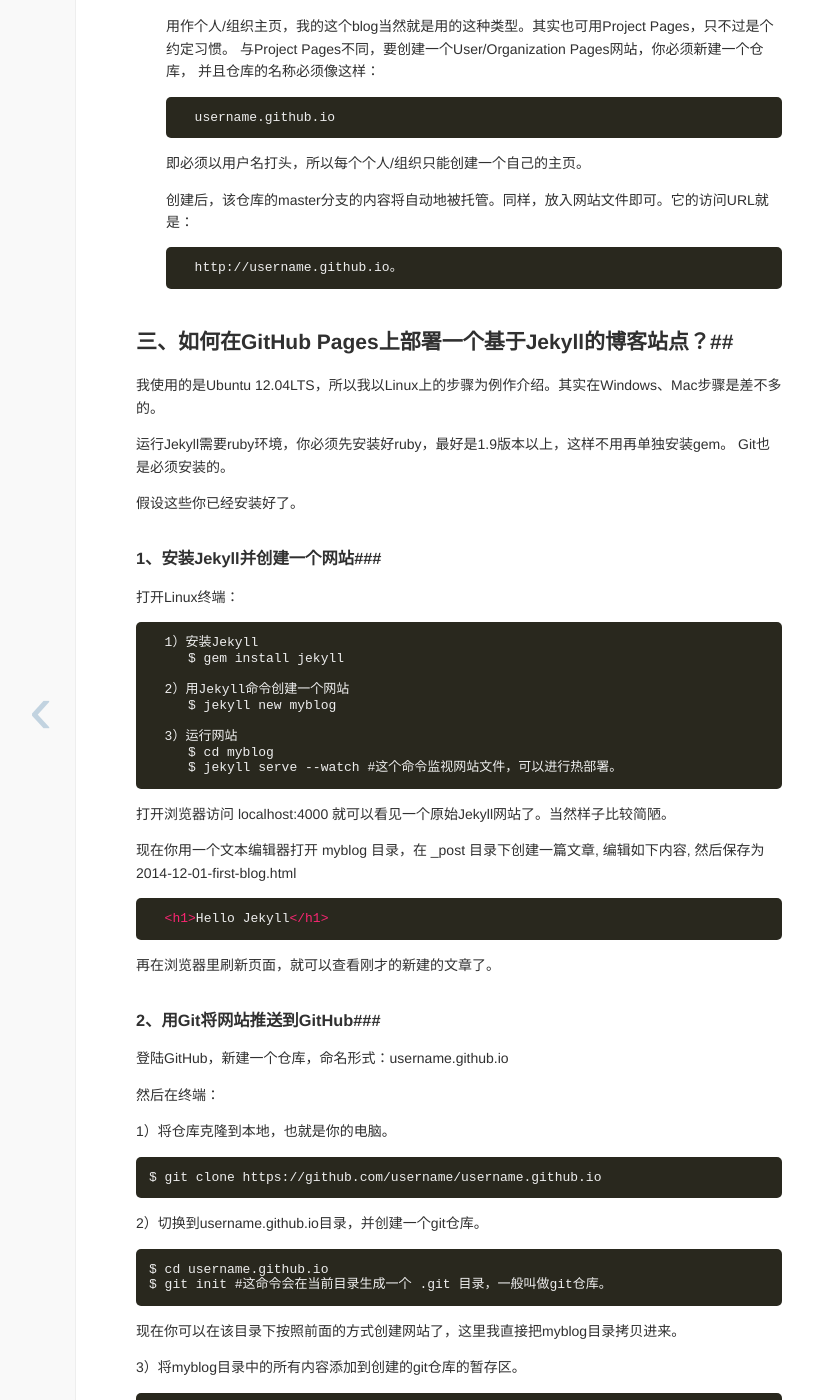
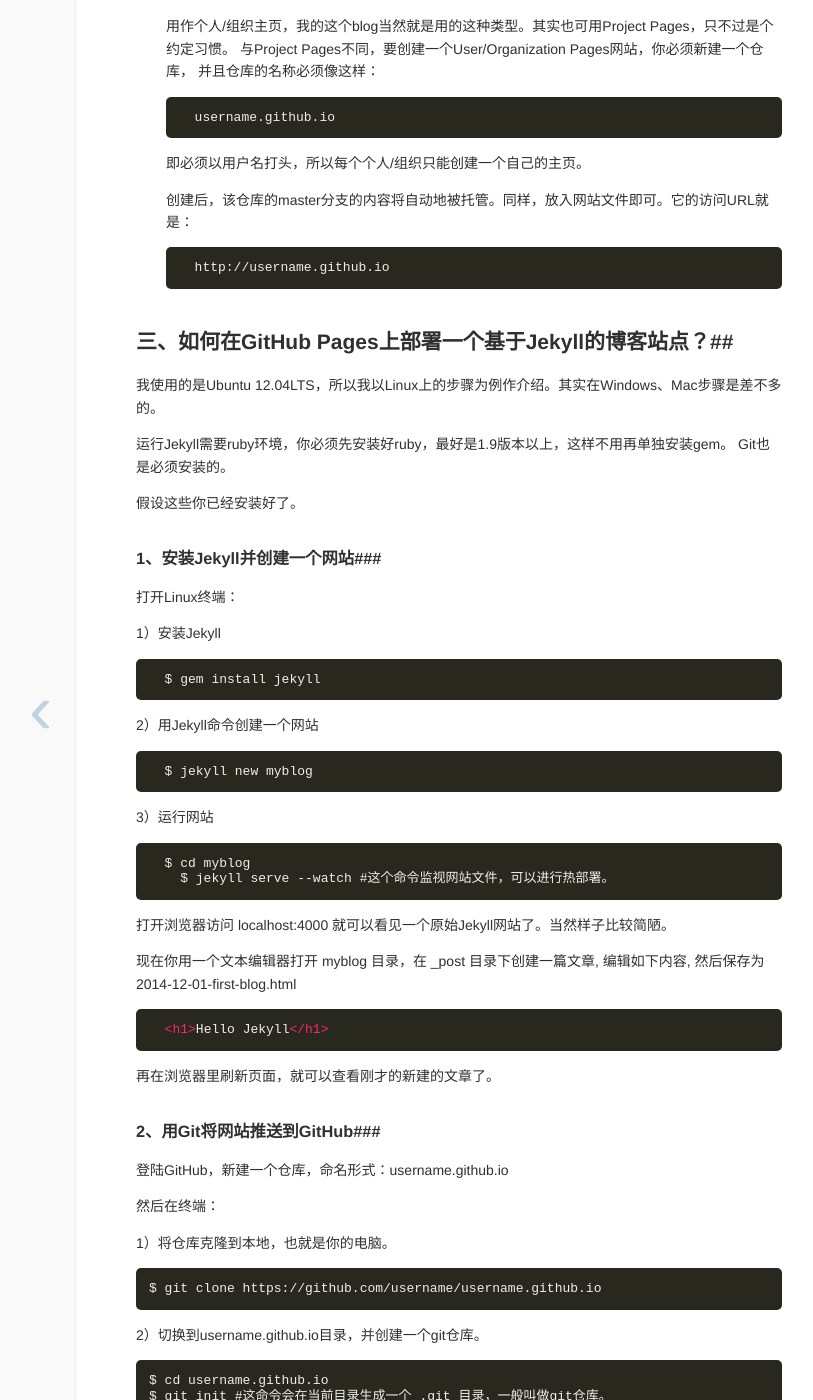
Before and after one commit to Hooozer/hooozer.github.io, a Jekyll site: the page built from _posts/2014-12-15-Jekyll-Github-Pages-blog.md, in a window 1280 px wide and 1400 px high, scrolled down 1858 px. Shown: the whole window, without its empty margins (181-994 px from the left). Built offline with Jekyll 4.4.1, drawn with Linux system fonts in a browser that asks for light colours; Markdown is read by kramdown in place of the engine named in the settings; comment, search, counter and statistics services are not loaded; some of the changed text lies outside the part shown.

Commit message:
update the content

````diff
--- a/_posts/2014-12-15-Jekyll-Github-Pages-blog.md
+++ b/_posts/2014-12-15-Jekyll-Github-Pages-blog.md
@@ -84,7 +84,7 @@ title: Jekyll & GitHub Pages & Blog
       创建后，该仓库的master分支的内容将自动地被托管。同样，放入网站文件即可。它的访问URL就是：
 
       ```
-      http://username.github.io。
+      http://username.github.io
       ```
 
 ##**三、如何在GitHub Pages上部署一个基于Jekyll的博客站点？**##
@@ -100,16 +100,23 @@ title: Jekyll & GitHub Pages & Blog
 
   打开Linux终端：
 
+  1）安装Jekyll
+
   ```
-  1）安装Jekyll
-     $ gem install jekyll
+  $ gem install jekyll
+  ```
 
   2）用Jekyll命令创建一个网站
-     $ jekyll new myblog
+
+  ```
+  $ jekyll new myblog
+  ```
 
   3）运行网站
-     $ cd myblog
-     $ jekyll serve --watch #这个命令监视网站文件，可以进行热部署。
+
+  ```
+  $ cd myblog
+    $ jekyll serve --watch #这个命令监视网站文件，可以进行热部署。
   ```
 
   打开浏览器访问 localhost:4000 就可以看见一个原始Jekyll网站了。当然样子比较简陋。
@@ -225,9 +232,18 @@ http://username.github.io/project-name
 
 ```
 hooozer.com
-或者www.hooozer.com
-或者blog.hooozer.com
 ```
+或者
+
+```
+www.hooozer.com
+```
+或者
+
+```
+blog.hooozer.com
+```
+
 *记得 push 到 GitHub*
 
 **注意**：如果前面两种类型的域名都配置了，比如我，
````
